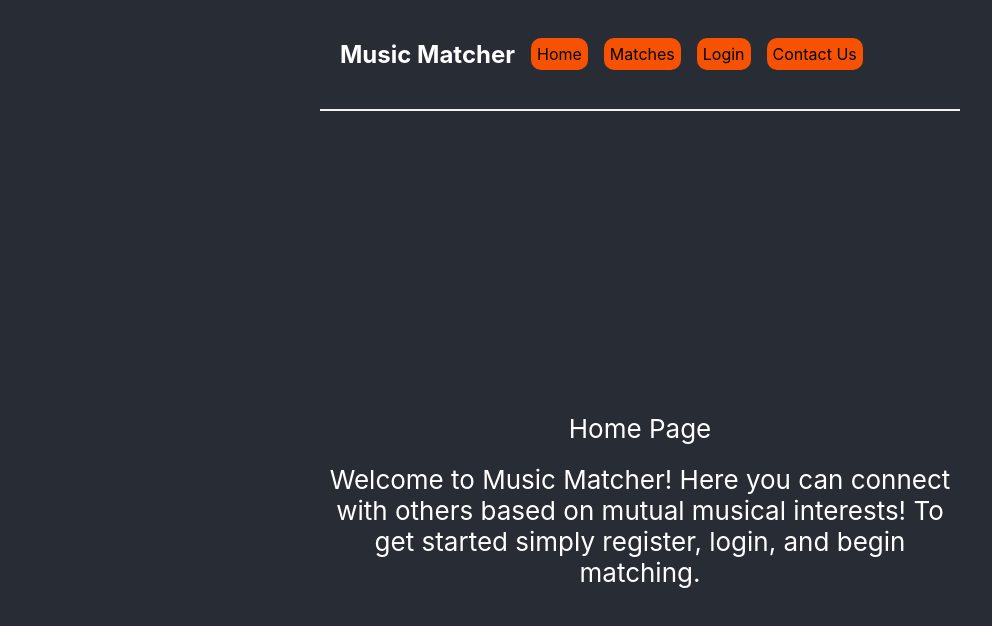
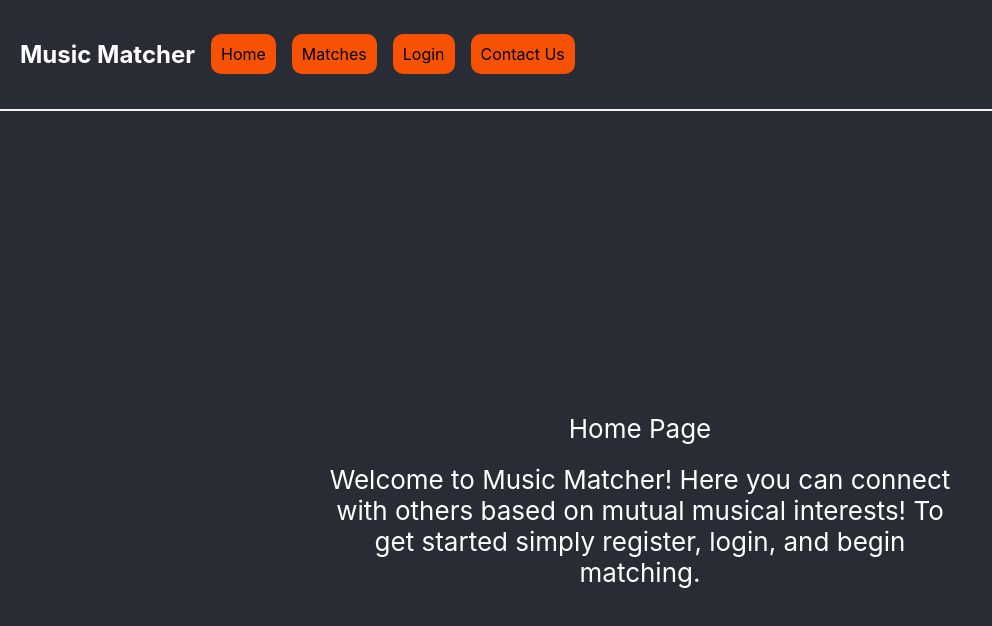
Before and after one commit to shorowitz03/HackIllinois, a React (Vite) app in the folder frontend/: page / in a window 1280 px wide. Shown: the top 626 px of the page, without its empty margins (0-992 px from the left). Built offline with nearby package versions, Linux system fonts and the light colour scheme.

Commit message:
Navbar adjusts

```diff
--- a/frontend/src/index.css
+++ b/frontend/src/index.css
@@ -16,7 +16,7 @@ code {
   padding: 20px;
   display: flex;
   align-items: center;
-  max-width: 600px;
+  max-width: 100%;
   margin: 0 auto;
   border-bottom: 2px solid #f2f2f2;
 }
@@ -28,19 +28,16 @@ code {
 .navbar a {
   margin-left: 16px;
   text-decoration: none;
-  padding: 6px;
+  padding: 10px;
 }
 
 .nav-links{
   color: black;
   border-radius: 10px;
   background-color: #f75104;
-}
-
-.nav-links{
   margin-left: 16px;
   text-decoration: none;
-  padding: 6px;
+  padding: 10px;
 }
 .nav-links:hover {
   border-bottom: 5px solid #00000059;
```
